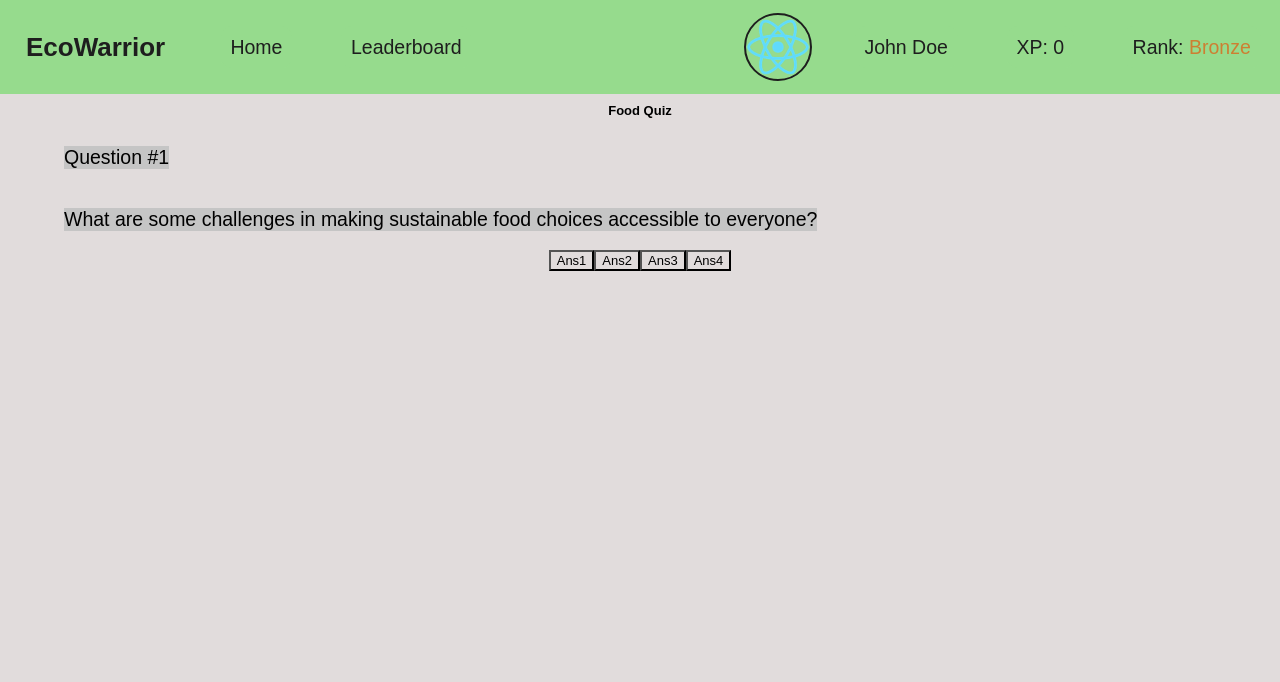
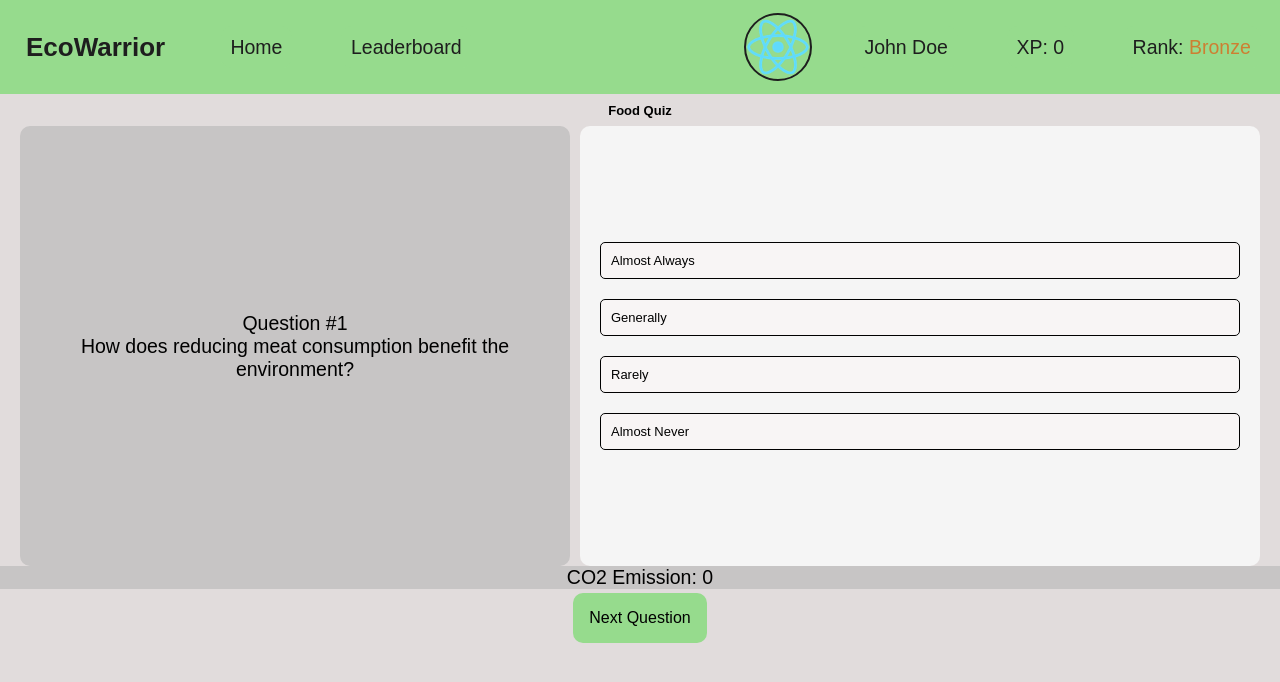
Before and after one commit to Undiluted7027/carbon-footprint-tracker, a React (Create React App) app in the folder carbon-tracker/: page /FoodQuiz in a window 1280 px wide. Shown: the top 682 px of the page. Built offline with nearby package versions, Linux system fonts and the light colour scheme.

Commit message:
done a bit of foodQuiz, some functionality is still missing

```diff
--- a/carbon-tracker/src/FoodQuiz.js
+++ b/carbon-tracker/src/FoodQuiz.js
@@ -1,6 +1,11 @@
 import React from 'react';
 import { Link } from 'react-router-dom';
+import { useNavigate } from 'react-router-dom';
+import { useState } from 'react';
 import './Nav.css';
+import	'./Quiz.css';
+import './Dashboard.css';
+import Counter from './c02counter';
 
 const FoodQuiz = () => {
 
@@ -22,25 +27,52 @@ const FoodQuiz = () => {
         "What are the health benefits associated with sustainable eating habits?"
       ];
 
-      const randomIndex = Math.floor(Math.random() * questions.length);
-      const counter = 1;
-      // const incrementCounter = () => { counter + 1; }
-      const randomQuestion = questions[randomIndex];
-      const randomIndexStorage = [];
+    const navigate = useNavigate();
+
+    const [currentQuestionIndex, setCurrentQuestionIndex] = useState(0);
+    const [usedIndices, setUsedIndices] = useState([]);
+    const [c02estimation, setC02Estimation] = useState(0);
+    const [questionNumber, setQuestionNumber] = useState(1);
+    const [selectedAnswer, setSelectedAnswer] = useState(null);
+
+    const generateUniqueRandomIndex = () => {
+      let randomIndex;
+      do {
+        randomIndex = Math.floor(Math.random() * questions.length);
+      } while (usedIndices.includes(randomIndex));
+      return randomIndex;
+    };
+
+    const nextQuestion = () => {
+      if (usedIndices.length < questions.length - 1) {
+        const randomIndex = generateUniqueRandomIndex();
+        setUsedIndices(checkedIndices => [...checkedIndices, randomIndex]);
+        setCurrentQuestionIndex(randomIndex);
+        setQuestionNumber(questionNumber => questionNumber + 1);
+      } else {
+          alert("You have completed the quiz!");
+          navigate('/');
+      }
+    };
+
   return (
     // questions[randomIndex]
     <div>
       <h1>Food Quiz</h1>
-      <div className='dashboardContainer'>
-        <p className='dashboardLeftValue'> Question #{counter} </p>
-        <p className='dashboardLeftValue'> {questions[randomIndex]} </p>
+        <div className='quiz'>
+          <div className='questionContainer'>
+            <p className='questionText'> Question #{questionNumber} </p>
+            <p className='questionText'> {questions[currentQuestionIndex]} </p>
+          </div>
+          <div className = "ansContainer">
+            <button class = "ansBtn" >Almost Always</button>
+            <button class = "ansBtn" >Generally</button>
+            <button class = "ansBtn" >Rarely</button>
+            <button class = "ansBtn" >Almost Never</button>
+          </div>
       </div>
-      <div id = "ansGroup" class = "hidden">
-        <button class = "ansBtn">Ans1</button>
-        <button class = "ansBtn">Ans2</button>
-        <button class = "ansBtn">Ans3</button>
-        <button class = "ansBtn">Ans4</button>
-      </div>
+      <p className='questionText'> CO2 Emission: {c02estimation} </p>
+      <button class = "nextBtn" onClick={nextQuestion}>Next Question</button>
     </div>
   );
 }
--- /dev/null
+++ b/carbon-tracker/src/Quiz.css
@@ -0,0 +1,73 @@
+.quiz {
+    display: flex;
+    justify-content: center;
+    align-items: stretch;
+    gap: 10px;
+    padding: 0 20px;
+}
+
+.questionContainer {
+    flex: 1; /* Give the question container the ability to grow */
+    display: flex;
+    flex-direction: column;
+    align-items: center; /* Center the children (questions) horizontally */
+    justify-content: center; /* Center the children (questions) vertically */
+    border-radius: 10px;
+    background-color: rgb(199, 197, 197);
+    padding: 20px; /*Adjust padding as necessary*/
+    height: 50vh;
+    border-right: 5vh;
+    width: 50vh;
+}
+
+.questionText {
+    font-size: 1.5em;
+    background-color: rgb(199, 197, 197);
+    text-align: center; /* Center the text within the questionText */
+    margin: 0; /* Remove default paragraph margin */
+    width: 100%; /* Ensure it takes the full width of its parent */
+}
+
+.ansContainer {
+    display: flex;
+    flex-direction: column;
+    align-items: center;
+    justify-content: center;
+    border-radius: 10px;
+    background-color: #f5f5f5;
+    padding: 20px; /* Adjust padding as necessary */
+    width: 80vh;
+}
+
+.ansBtn{
+    background: #f8f5f5;
+    color: rgb(0, 0, 0);
+    padding: 10px;
+    border: 1px solid black;
+    border-radius: 5px;
+    cursor: pointer;
+    margin: 10px;
+    text-align: left;
+    width: 100%;
+    font-weight: 500;
+}
+.ansBtn:hover {
+    background-color: #73b46f;
+    color: white;
+}
+
+.nextBtn {
+    background-color: #96db8d;
+    border: none;
+    color: rgb(0, 0, 0);
+    text-align: center;
+    text-decoration: none;
+    display: inline-block;
+    font-size: 16px;
+    margin: 4px 2px;
+    cursor: pointer;
+    border-radius: 10px;
+    padding: 1em;
+}
+
+  /* Rest of the CSS */
--- a/carbon-tracker/src/TransportQuiz.js
+++ b/carbon-tracker/src/TransportQuiz.js
@@ -24,9 +24,28 @@ const TransportQuiz = () => {
       ];
 
       const randomIndex = Math.floor(Math.random() * questions.length);
-
+      const counter = 1;
+      // const incrementCounter = () => { counter + 1; }
+      const randomQuestion = questions[randomIndex];
+      const randomIndexStorage = [];
+      const c02estimation = 0;
   return (
-    questions[randomIndex]
+    // questions[randomIndex]
+    <div>
+      <h1>Food Quiz</h1>
+        <div className='quiz'>
+          <div className='questionContainer'>
+            <p className='questionText'> Question #{counter} </p>
+            <p className='questionText'> {questions[randomIndex]} </p>
+          </div>
+          <div className = "ansContainer">
+            <button class = "ansBtn">Almost Always</button>
+            <button class = "ansBtn">Generally</button>
+            <button class = "ansBtn">Rarely</button>
+            <button class = "ansBtn">Almost Never</button>
+          </div>
+      </div>
+    </div>
   );
 }
 
--- /dev/null
+++ b/carbon-tracker/src/c02counter.js
@@ -0,0 +1,17 @@
+import React, { useState } from 'react';
+
+function Counter({ incrementAmount }) {
+    const [count, setCount] = useState(0);
+
+    const handleIncrement = () => {
+        setCount(prevCount => prevCount + incrementAmount);
+    };
+
+    return (
+        <div>
+            <button onClick={handleIncrement}>Increment by {incrementAmount}</button>
+        </div>
+    );
+}
+
+export default Counter;
```
Also changed, not shown: carbon-tracker/src/FoodQuiz.css (deleted).
